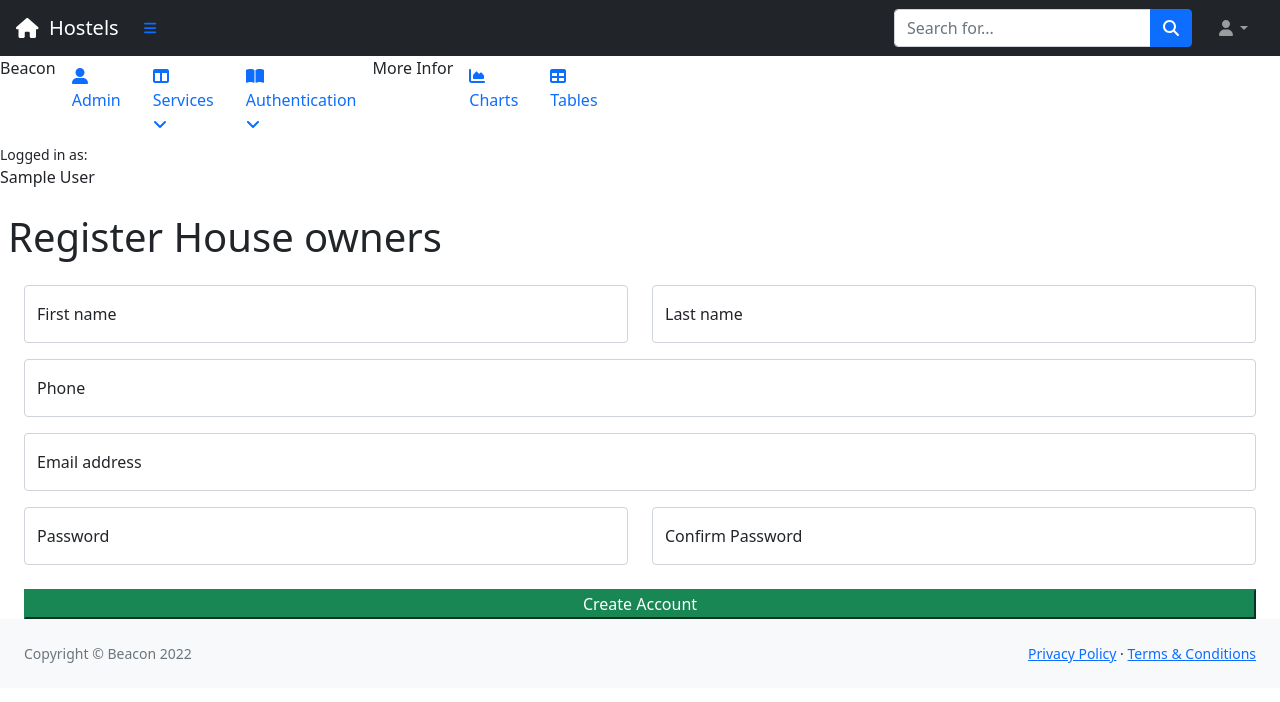
After one commit to Ronaldki/Hoste_site, a PHP site: page /admin/register_house_owners.php in a window 1280 px wide. The commit adds this page. Shown: the top 702 px of the page. Run offline with PHP 8.4, Linux system fonts and the light colour scheme; the visitor is signed in with stand-in values (Sample User, id 1); some libraries are stand-ins or nearby versions.

Commit message:
new changes added

```diff
--- /dev/null
+++ b/admin/config/__register_house_owners.php
@@ -0,0 +1,20 @@
+<?php
+// include('connect.php');
+ob_start();
+
+// collecting fom data
+if(isset($_POST['submit'])){
+$fname = mysqli_real_escape_string($con, $_POST['fname']);
+$lname = mysqli_real_escape_string($con, $_POST['lname']);
+$email = mysqli_real_escape_string($con, $_POST['email']);
+$phone = mysqli_real_escape_string($con, $_POST['phone']);
+$type ='house_owner';
+$password =   $_POST['password'] ;
+$status = 'active';
+$confirm_password =   $_POST['confirm_password'];
+
+registerusers($fname, $lname, $type, $phone, $email, $password, $confirm_password, $status, $con);
+
+// echo "hello.............................................hello.................................";
+
+}
--- a/admin/config/connect.php
+++ b/admin/config/connect.php
@@ -8,11 +8,11 @@ if(!$con){
 
 
 
-// yhis is the function for frgistering all users
+// this is the function for frgistering all users
 function registerusers($fname, $lname, $type, $phone, $email, $password, $confirm_password, $status, $con){
 
 // .........CHECHING IF USER HAS NO ACCOUNT YET............
-$sql = "SELECT  * FROM user_tbl WHERE email = '$email' AND type = 'super_admin' ";
+$sql = "SELECT  * FROM user_tbl WHERE email = '$email' AND type = '$type' ";
 $result = mysqli_query($con, $sql);
 if(mysqli_num_rows($result) >0){
     echo '<script>alert("Email already exist...")</script>';
--- /dev/null
+++ b/admin/register_house_owners.php
@@ -0,0 +1,82 @@
+<?php
+ob_start();
+include "../include/navbar.php";
+include "../admin/config/connect.php";
+// include('./config/__register_house_owners.php')
+
+
+?>
+<!--
+           Navbar section.............
+        -->
+<div id="layoutSidenav_content">
+    <main>
+
+        <h1 class="my-4 mx-2">Register House owners</h1>
+        <div class="container-fluid px-4">
+            <form method='post'>
+                <div class="row mb-3">
+                    <div class="col-md-6">
+                        <div class="form-floating mb-3 mb-md-0">
+                            <input name='fname' class="form-control" id="inputFirstName" type="text" placeholder="Enter your first name" />
+                            <label for="inputFirstName">First name</label>
+                        </div>
+                    </div>
+                    <div class="col-md-6">
+                        <div class="form-floating">
+                            <input name='lname' class="form-control" id="inputLastName" type="text" placeholder="Enter your last name" />
+                            <label for="inputLastName">Last name</label>
+                        </div>
+                    </div>
+                </div>
+                <div class="form-floating mb-3">
+                    <input name='phone' class="form-control" id="inputEmail" type="text" placeholder="+256 70.." />
+                    <label for="inputEmail">Phone</label>
+                </div>
+                <div class="form-floating mb-3">
+                    <input name='email' class="form-control" id="inputEmail" type="email" placeholder="name@example.com" />
+                    <label for="inputEmail">Email address</label>
+                </div>
+                <div class="row mb-3">
+                    <div class="col-md-6">
+                        <div class="form-floating mb-3 mb-md-0">
+                            <input name='password' class="form-control" id="inputPassword" type="password" placeholder="Create a password" />
+                            <label for="inputPassword">Password</label>
+                        </div>
+                    </div>
+                    <div class="col-md-6">
+                        <div class="form-floating mb-3 mb-md-0">
+                            <input name='confirm_password' class="form-control" id="inputPasswordConfirm" type="password" placeholder="Confirm password" />
+                            <label for="inputPasswordConfirm">Confirm Password</label>
+                        </div>
+                    </div>
+                </div>
+                <div class="mt-4 mb-0">
+                    <div class="d-grid"><button class="btn-success" name='submit' type="submit">Create Account</button></div>
+                </div>
+            </form>
+
+        </div>
+    </main>
+    <?php
+
+
+
+include('./config/__register_house_owners.php');
+
+
+
+
+
+    include "../include/footer.php";
+    ?>
+</div>
+
+</div>
+<script src="https://cdn.jsdelivr.net/npm/bootstrap@5.1.3/dist/js/bootstrap.bundle.min.js" crossorigin="anonymous"></script>
+<script src="js/scripts.js"></script>
+<script src="https://cdn.jsdelivr.net/npm/simple-datatables@latest" crossorigin="anonymous"></script>
+<script src="js/datatables-simple-demo.js"></script>
+</body>
+
+</html>
--- a/admin/table_hostel_owner.php
+++ b/admin/table_hostel_owner.php
@@ -44,7 +44,7 @@
                             // sellect all the admins from the database
                             $num = 0;
 
-                            $sql = "SELECT * FROM user_tbl WHERE type = 'super_admin' AND status='active'";
+                            $sql = "SELECT * FROM user_tbl WHERE type = 'house_owner' AND status='active'";
                             $result = mysqli_query($con, $sql);
                             if ($result) {
                                 while ($rows = mysqli_fetch_assoc($result)) { ?>
--- a/include/navbar.php
+++ b/include/navbar.php
@@ -90,6 +90,7 @@ if (!isset($_SESSION['login_id'])) {
                             <nav class="sb-sidenav-menu-nested nav accordion" id="sidenavAccordionPages">
                                 <!-- <a class="nav-link" href="login.php">Login</a> -->
                                 <a class="nav-link" href="register.php">Register Admin</a>
+                                <a class="nav-link" href="register_house_owners.php">Register House owners</a>
                                 <a class="nav-link" href="password.php">Forgot Password</a>
                             </nav>
                         </div>
```
Also changed, not shown: admin/config/__get_user_id.php (added, +22 -0 lines), admin/config/_add_hostel.php (added, +8 -0 lines), admin/layout-static.php (+87 -5 lines), admin/register.php (+13 -8 lines).
